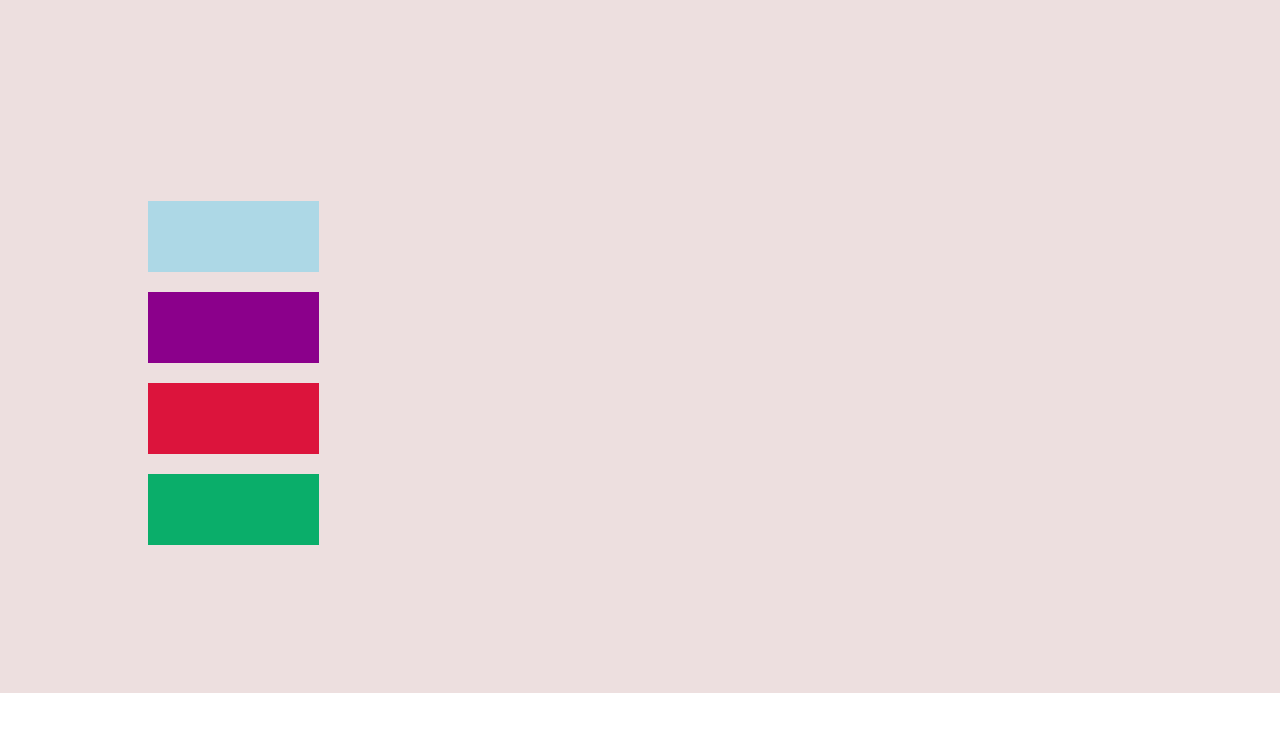
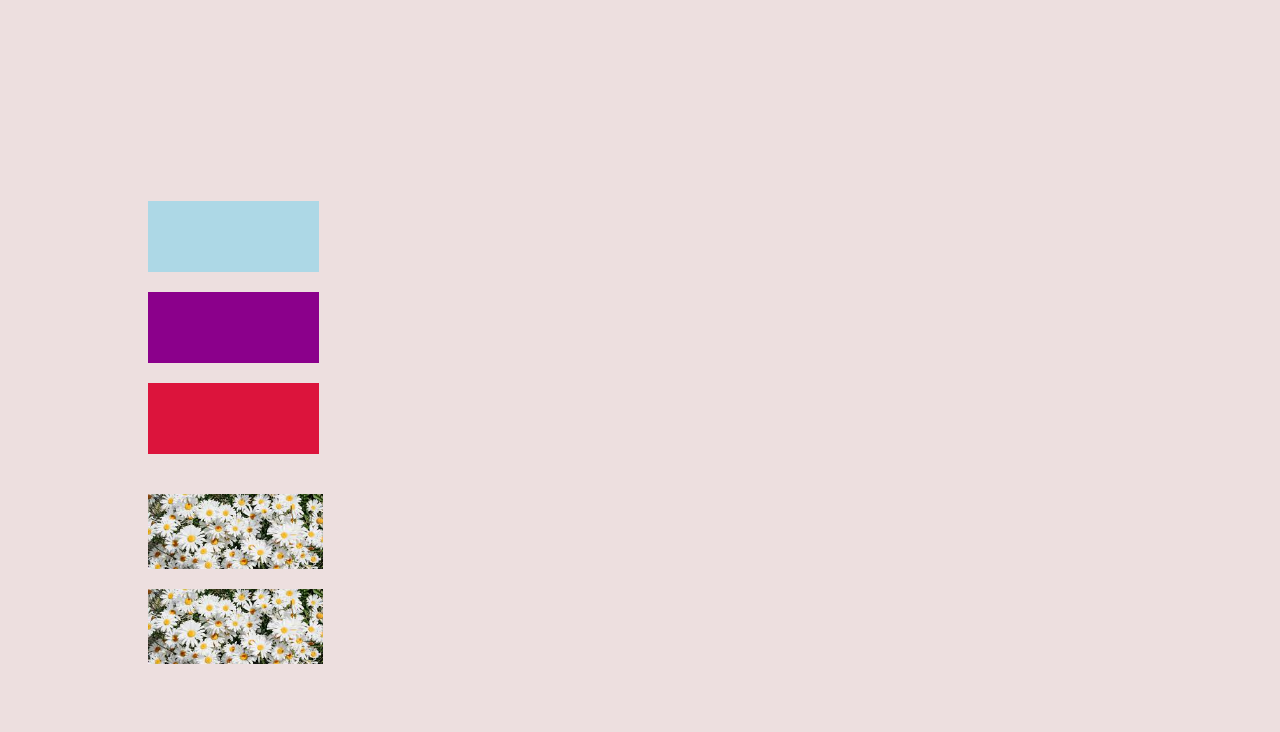
Before and after one commit to goopyGoop1/CS3990_Labs_Practice_Chad, a website: page indexp4.html in a window 1280 px wide. Shown: the part 1431-2163 px from the top of the page. Before the commit the page ends 2124 px from the top, so only its background shows below. Drawn offline with Linux system fonts and the light colour scheme; a web font is replaced by a local one.

Commit message:
p4 Image added

```diff
--- a/Styles/styles.css
+++ b/Styles/styles.css
@@ -617,21 +617,36 @@ nav a:first-child::before {
 }
 
 #transform-box4{
-    height: 50px;
-    width: 150px;
-    padding: 1%;
-    margin: 2%;
+    height: 75px;
+    width: 175px;
     transition: all 0.3s ease-in-out;
     text-align: center;
-    background-color: rgb(10, 174, 106);
     opacity: 1.0;
 }
 
-#transform-box4:hover{
-    opacity: 0.5;
+#transform-box4 img{
+    height: 100%;
+    width: 100%;
+    margin-bottom: 10px;
+    object-fit: cover;
 }
 
+#transform-box4:hover{
+    opacity: 0.25;
+}
 
+#transform-box5{
+    height: 75px;
+    width: 175px;
+
+}
+
+#transform-box5 img{
+    height: 100%;
+    width: 100%;
+    margin-bottom: 10px;
+    object-fit: cover;
+}
 
 
 /* ROW CONTAINER */
--- a/indexp4.html
+++ b/indexp4.html
@@ -69,8 +69,8 @@
                 <div id="transform-box1"></div>
                 <div id="transform-box2"></div>
                 <div id="transform-box3"></div>
-                <div id="transform-box4"></div>
-
+                <div id="transform-box4"><img src="Images/daisy.jpg" alt="Daisy's"> </div>
+                <div id="transform-box5"><img src="Images/daisy.jpg" alt="Daisy's"></div>
             </div>
 
 
```
Also changed, not shown: Images/daisy.jpg (added).
